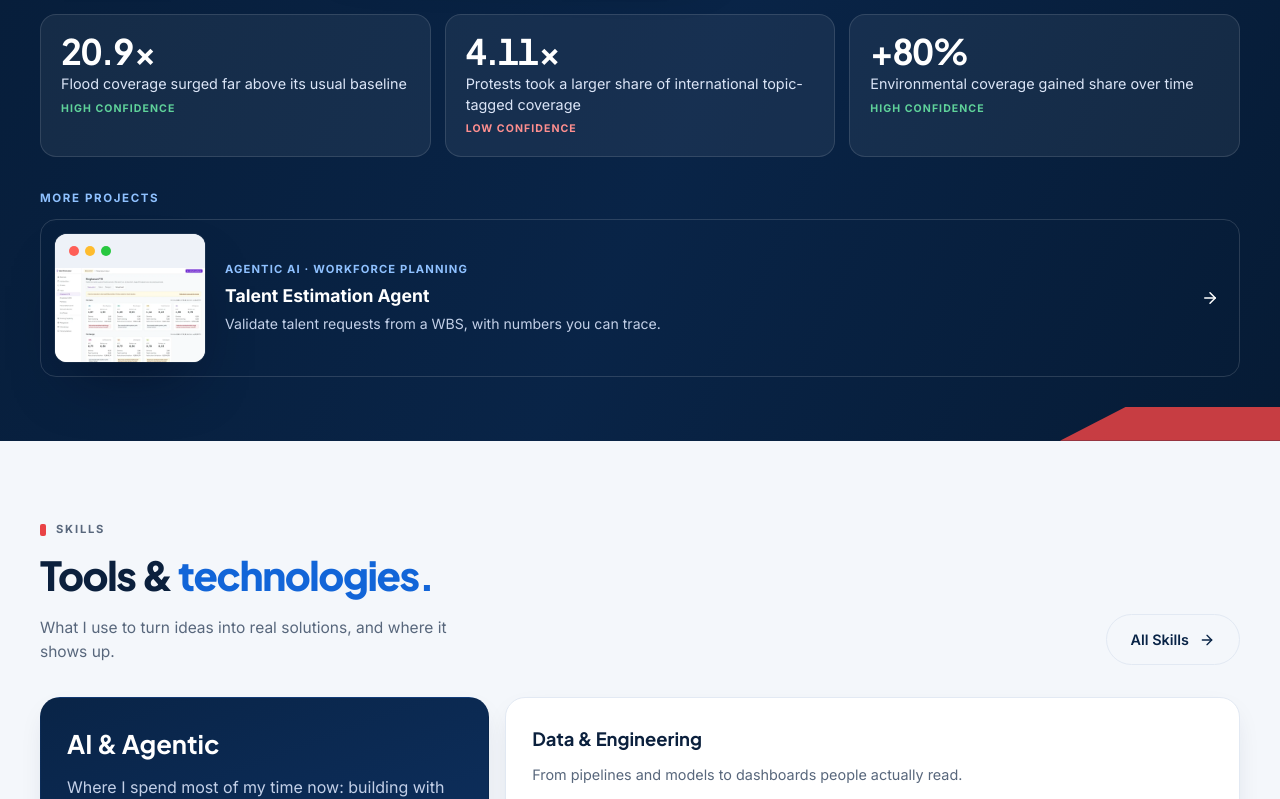
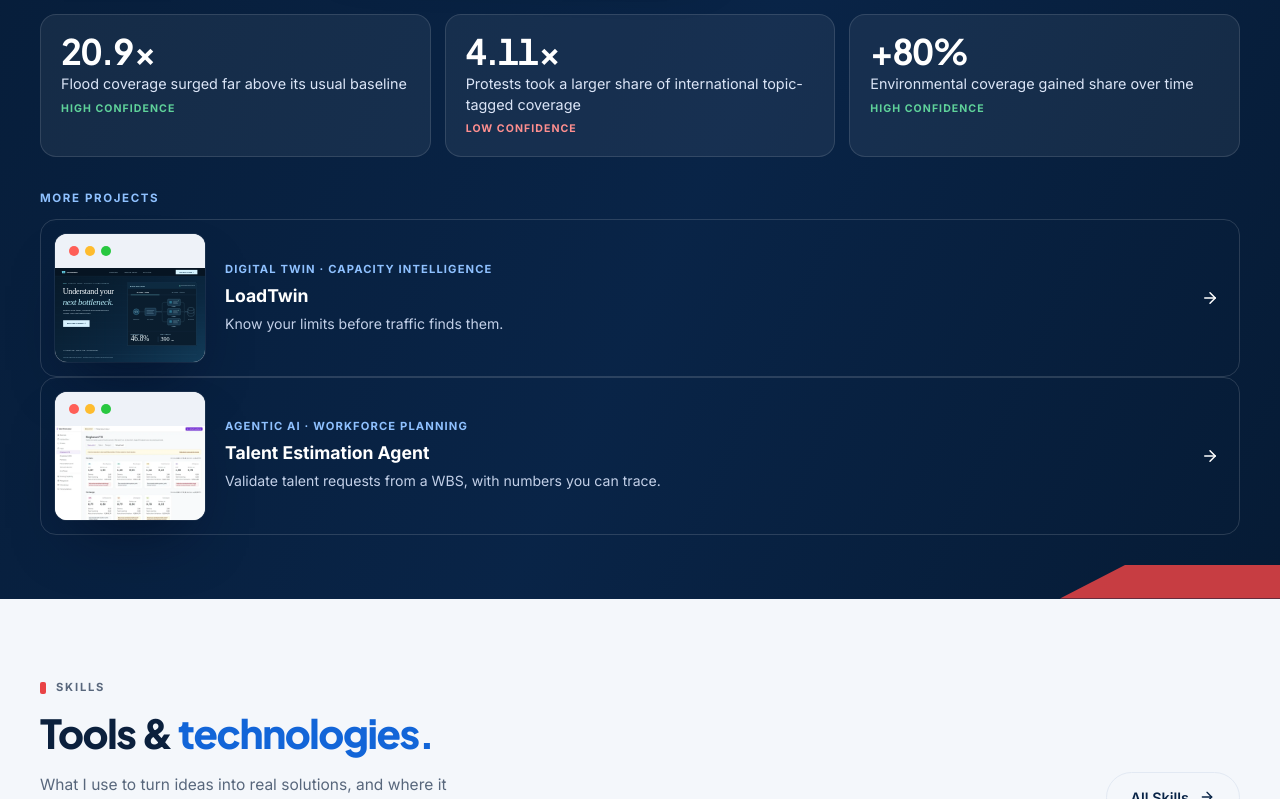
Before and after one commit to adryanra97/alvin-homepage, a Next.js app: page / in a window 1280 px wide. Shown: the part 3081-3880 px from the top of the page. Built offline with nearby package versions, Linux system fonts and the light colour scheme; no server answers.

Commit message:
feat: add LoadTwin as portfolio project #2 with verified live domain and case study

```diff
--- a/data/site.ts
+++ b/data/site.ts
@@ -250,6 +250,7 @@ export type Project = {
 
 const TEA = "/projects/talent-estimation-agent";
 const JK = "/projects/jakarta-730-hari";
+const LT = "/projects/loadtwin";
 
 // >>> TAMBAH PROYEK BARU DI SINI (salin satu blok, ganti isinya). Halaman detailnya otomatis dibuat. <<<
 export const projects: Project[] = [
@@ -443,6 +444,162 @@ export const projects: Project[] = [
       privacyCard: "Responsible data",
       ctaTitle: "Curious what the data reveals?",
       ctaText: "Explore the seven-chapter story, jump to the most striking moments, or open The Attention Atlas for five interactive investigations. Indonesian and English versions are available.",
+    },
+  },
+  {
+    slug: "loadtwin",
+    title: "LoadTwin",
+    category: "Digital twin · Capacity intelligence",
+    tagline: "Know your limits before traffic finds them.",
+    description:
+      "A personal engineering side project exploring how real load-test measurements can become a digital twin for service capacity decisions. Simulate higher traffic, compare infrastructure, identify resource bottlenecks, and interpret SLA trade-offs using a SimPy-based model. The outputs are predictions to validate, not live production telemetry.",
+    status: "Live · interactive simulation",
+    year: "2026",
+    role: "Independent creator · personal side project",
+    tags: ["Digital twin", "Performance engineering", "SimPy", "Capacity planning", "Next.js", "Python"],
+    url: "https://loadtwin.adryanrizkyalviano.me/",
+    repo: "https://github.com/adryanra97/Loadtwin",
+    cover: `${LT}/architecture-preview.svg`,
+    cover2: `${LT}/scenario-comparison.svg`,
+    stats: [
+      { value: "45", label: "req/s in the example peak scenario" },
+      { value: "90", label: "req/s in the example stress scenario" },
+      { value: "80%", label: "example CPU utilization limit" },
+      { value: "SimPy", label: "discrete-event simulation engine" },
+    ],
+    problem:
+      "A load test reveals how a system performed under specific conditions. It cannot directly answer what happens at double the traffic, on different hardware, or with a slow dependency. Capacity decisions often demand scenarios that have not been tested yet.",
+    approach:
+      "LoadTwin uses an observed baseline to calibrate a discrete-event service model. You can explore simulated traffic and resource changes, inspect where constraints emerge, and compare predictions against SLA thresholds. The model provides decision support, not a substitute for real load testing.",
+    principle: {
+      title: "Model the bottleneck, not just the headline latency.",
+      text: "A service can remain within its p95 latency target while a critical resource is already saturated. LoadTwin keeps response time, utilization, throughput and the model's assumptions visible together.",
+    },
+    findings: [
+      {
+        value: "46.8%",
+        title: "Predicted CPU at the documented peak load",
+        text: "In the example scenario at 45 requests per second, the model predicts 46.8% CPU utilization and a p95 latency of 390 ms.",
+        confidence: "High",
+      },
+      {
+        value: "93.3%",
+        title: "The same example becomes CPU-constrained under stress",
+        text: "At 90 requests per second, predicted CPU reaches 93.3%, crossing the example 80% CPU limit. Predicted p95 is 777 ms.",
+        confidence: "High",
+      },
+    ],
+    limits: [
+      "These are reproducible documented example predictions, not measurements from a live production service.",
+      "The quality of a prediction depends on how representative the load-test baseline and resource assumptions are.",
+      "Modelled capacity and cost estimates should be checked against real load tests and actual infrastructure pricing before operational decisions.",
+    ],
+    steps: [
+      {
+        title: "Measure a baseline",
+        text: "Enter the observed service configuration, requests per second, CPU use, p95 latency and other known load-test values — or begin with the bundled example.",
+      },
+      {
+        title: "Change the conditions",
+        text: "Choose a target environment and explore traffic growth, machine sizing, traffic patterns, dependency issues or node failures.",
+      },
+      {
+        title: "Review the constraint",
+        text: "Inspect the modelled SLA result, bottleneck and assumptions. Compare scenarios and validate the output with new measurements.",
+      },
+    ],
+    shots: [
+      {
+        src: `${LT}/architecture-preview.svg`,
+        title: "Model overview · Architecture explorer",
+        caption:
+          "An original editorial visual based on the documented model example, showing how requests pass through service nodes to shared resources. This is a designed illustration, not a captured production screen.",
+      },
+      {
+        src: `${LT}/scenario-comparison.svg`,
+        title: "Peak vs stress · The first constraint",
+        caption:
+          "A comparison of two documented simulation outputs: at 45 req/s, predicted CPU is 46.8%; at 90 req/s, predicted CPU reaches 93.3% and crosses the example 80% limit. Not live telemetry.",
+      },
+    ],
+    methods: [
+      {
+        title: "Calibrated scenario modelling",
+        points: [
+          "Start from observed load-test throughput, service resources, CPU usage and p95 latency.",
+          "Use discrete-event simulation with SimPy to explore requests, queues and shared resource constraints.",
+          "Change the target infrastructure or traffic assumptions while keeping the measured baseline explicit.",
+        ],
+      },
+      {
+        title: "Interpret and validate",
+        points: [
+          "Compare predicted response time, throughput and resource utilization with the configured SLA limits.",
+          "Explore failure, traffic-pattern, sensitivity and sizing scenarios with consistent inputs.",
+          "Use model validation to compare predictions against fresh tests from tools such as k6, JMeter or Locust.",
+        ],
+        note: "Simulation results are engineering estimates, not guarantees of production behaviour.",
+      },
+    ],
+    flow: [
+      { label: "Load test" },
+      { label: "Calibration" },
+      { label: "SimPy model" },
+      { label: "Scenario" },
+      { label: "SLA review" },
+    ],
+    agents: [
+      {
+        name: "Baseline calibration",
+        kind: "Measured inputs",
+        text: "Defines the system from observed throughput, CPU, latency and test-environment resources.",
+      },
+      {
+        name: "Traffic simulation",
+        kind: "SimPy · discrete events",
+        text: "Models arrival patterns and requests moving through queues and shared service capacity.",
+      },
+      {
+        name: "Resource constraints",
+        kind: "Infrastructure model",
+        text: "Estimates how CPU, service nodes and dependency limits change under a different scenario.",
+      },
+      {
+        name: "Decision review",
+        kind: "SLA & validation",
+        text: "Compares predictions to limits and helps identify which assumption to test next.",
+      },
+    ],
+    stack: [
+      { label: "Simulation", value: "Python · SimPy · calibrated discrete-event modelling" },
+      { label: "Web app", value: "Next.js · React · TypeScript" },
+      { label: "Exploration", value: "Capacity evaluation · auto-sizing · load patterns · failure & sensitivity analysis" },
+      { label: "Validation", value: "Comparison against load-test data (k6 · JMeter · Locust)" },
+      { label: "Deployment", value: "Vercel · GitHub" },
+    ],
+    quality: [
+      "Documented example outputs are clearly separated from measured production telemetry.",
+      "The same baseline can be used to explore capacity, load, resilience and sizing questions.",
+      "Predictions are presented with resource limits and assumptions, not just pass/fail labels.",
+    ],
+    privacy: [
+      "Saved service settings are held in the visitor's browser; simulation requests are sent to the engine.",
+      "Do not paste confidential load-test records or credentials into public demonstrations.",
+      "Real-world infrastructure decisions should be verified with representative tests.",
+    ],
+    copy: {
+      demoLabel: "Explore LoadTwin",
+      coverAlt: "Editorial illustration of LoadTwin digital-twin topology with an example CPU and latency reading",
+      galleryIntro: "editorial project visuals based on documented simulation examples. Select a tab to explore the concept and capacity comparison.",
+      howTitle: "From one measured baseline to a more informed decision",
+      methodsTitle: "How the simulation works",
+      archTitle: "One model, four functional stages",
+      archIntro: "These are simulation stages and engineering components, not autonomous AI agents.",
+      qualityTitle: "Evidence, assumptions and model limits",
+      qualityCard: "What makes the results interpretable",
+      privacyCard: "Data handling and responsible use",
+      ctaTitle: "Curious where your service reaches its limit?",
+      ctaText: "Explore the online model, change the traffic or the hardware, and see how simulated resource constraints affect your next capacity decision.",
     },
   },
   {
```
